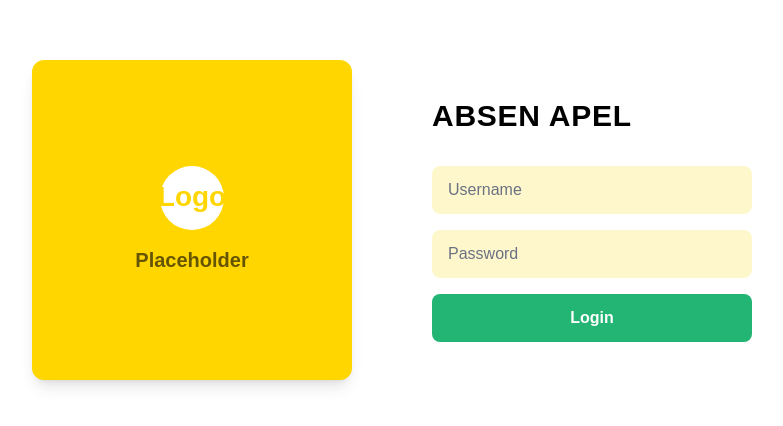
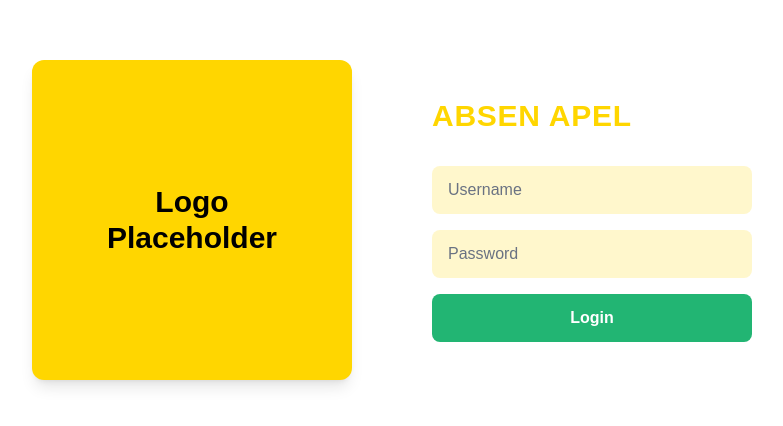
Before and after one commit to gilanggnw/absen-apel-kejati, a Next.js app: page / in a window 1280 px wide. Shown: the part 180-606 px from the top of the page, without its empty margins (248-1031 px from the left). Built offline with nearby package versions, Linux system fonts and the light colour scheme.

Commit message:
Fixed a minor error

```diff
--- a/app/page.tsx
+++ b/app/page.tsx
@@ -4,33 +4,13 @@ export default async function Page() {
       <div className="flex w-full max-w-4xl flex-col items-center justify-center gap-10 md:flex-row md:gap-20">
         {/* Left Side: Logo Placeholder */}
         <div className="flex h-80 w-80 flex-shrink-0 flex-col items-center justify-center bg-[#FFD600] text-center rounded-xl shadow-lg">
-          {/* SVG placeholder icon */}
-          <svg
-            width="64"
-            height="64"
-            viewBox="0 0 64 64"
-            fill="none"
-            className="mb-4"
-          >
-            <circle cx="32" cy="32" r="32" fill="#FFF" />
-            <text
-              x="32"
-              y="40"
-              textAnchor="middle"
-              fill="#FFD600"
-              fontSize="28"
-              fontWeight="bold"
-              fontFamily="Arial, sans-serif"
-            >
-              Logo
-            </text>
-          </svg>
-          <span className="text-xl font-semibold text-black opacity-60">Placeholder</span>
+          <span className="text-3xl font-bold text-black">Logo</span>
+          <span className="text-3xl font-bold text-black">Placeholder</span>
         </div>
 
         {/* Right Side: Login Form */}
         <div className="flex w-full max-w-xs flex-col justify-center">
-          <h1 className="mb-8 text-3xl font-black tracking-wide text-[#000000]">
+          <h1 className="mb-8 text-3xl font-black tracking-wide text-[#FFD600]">
             ABSEN APEL
           </h1>
           <form className="flex flex-col space-y-4">
```
